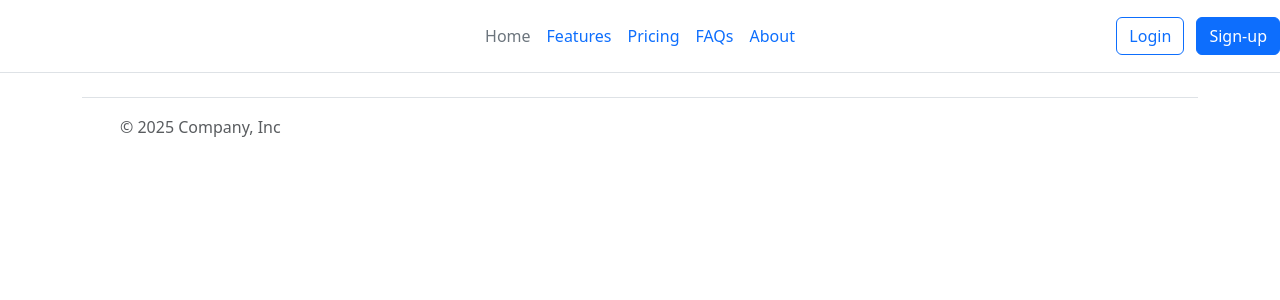
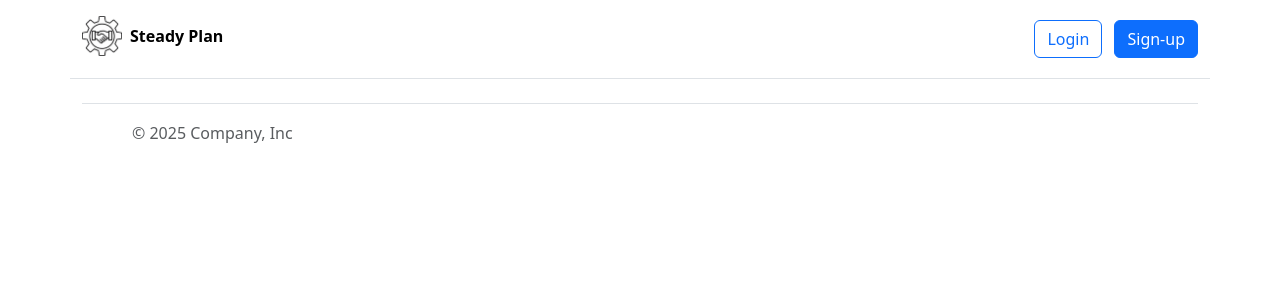
Before and after one commit to Rkovl/SteadyPlan, a PHP site: page /partialTest.php in a window 1280 px wide. Shown: the top 300 px of the page. Run offline with PHP 8.4, Linux system fonts and the light colour scheme.

Commit message:
improved header

```diff
--- a/partials/footer.php
+++ b/partials/footer.php
@@ -1,4 +1,30 @@
-<div class="container"> <footer class="d-flex flex-wrap justify-content-between align-items-center py-3 my-4 border-top"> <div class="col-md-4 d-flex align-items-center"> <a href="/" class="mb-3 me-2 mb-md-0 text-body-secondary text-decoration-none lh-1" aria-label="Bootstrap"> <svg class="bi" width="30" height="24" aria-hidden="true"><use xlink:href="#bootstrap"></use></svg> </a> <span class="mb-3 mb-md-0 text-body-secondary">© 2025 Company, Inc</span> </div> <ul class="nav col-md-4 justify-content-end list-unstyled d-flex"> <li class="ms-3"><a class="text-body-secondary" href="#" aria-label="Instagram"><svg class="bi" width="24" height="24" aria-hidden="true"><use xlink:href="#instagram"></use></svg></a></li> <li class="ms-3"><a class="text-body-secondary" href="#" aria-label="Facebook"><svg class="bi" width="24" height="24"><use xlink:href="#facebook"></use></svg></a></li> </ul> </footer> </div>
+<div class="container"> <footer class="d-flex flex-wrap justify-content-between align-items-center py-3 my-4 border-top container">
+    <div class="col-md-4 d-flex align-items-center">
+        <a href="/" class="mb-3 me-2 mb-md-0 text-body-secondary text-decoration-none lh-1" aria-label="Bootstrap">
+            <svg class="bi" width="30" height="24" aria-hidden="true">
+                <use xlink:href="#bootstrap"></use>
+            </svg>
+        </a>
+        <span class="mb-3 mb-md-0 text-body-secondary">© 2025 Company, Inc</span>
+    </div>
+    <ul class="nav col-md-4 justify-content-end list-unstyled d-flex">
+        <li class="ms-3">
+            <a class="text-body-secondary" href="#" aria-label="Instagram">
+                <svg class="bi" width="24" height="24" aria-hidden="true">
+                    <use xlink:href="#instagram"></use>
+                </svg>
+            </a>
+        </li>
+        <li class="ms-3">
+            <a class="text-body-secondary" href="#" aria-label="Facebook">
+                <svg class="bi" width="24" height="24">
+                    <use xlink:href="#facebook"></use>
+                </svg>
+            </a>
+        </li>
+    </ul>
+</footer>
+</div>
 <script src="https://cdn.jsdelivr.net/npm/bootstrap@5.3.8/dist/js/bootstrap.bundle.min.js" integrity="sha384-FKyoEForCGlyvwx9Hj09JcYn3nv7wiPVlz7YYwJrWVcXK/BmnVDxM+D2scQbITxI" crossorigin="anonymous"></script>
 </body>
 </html>
--- a/partials/header.php
+++ b/partials/header.php
@@ -6,21 +6,13 @@
     <title>Partial Test</title>
     <link href="https://cdn.jsdelivr.net/npm/bootstrap@5.3.8/dist/css/bootstrap.min.css" rel="stylesheet" integrity="sha384-sRIl4kxILFvY47J16cr9ZwB07vP4J8+LH7qKQnuqkuIAvNWLzeN8tE5YBujZqJLB" crossorigin="anonymous">
   </head>
-    <header class="d-flex flex-wrap align-items-center justify-content-center justify-content-md-between py-3 mb-4 border-bottom">
+        <header class="d-flex flex-wrap align-items-center justify-content-center justify-content-md-between py-3 mb-4 border-bottom container">
             <div class="col-md-3 mb-2 mb-md-0">
-            <a href="/" class="d-inline-flex link-body-emphasis text-decoration-none">
-                <svg class="bi" width="40" height="32" role="img" aria-label="Bootstrap">
-                    <use xlink:href="#bootstrap"></use>
-                </svg>
+                <a href="/" class="d-inline-flex link-body-emphasis text-decoration-none align-items-center fw-bold">
+                    <img src="./images/SteadyPlan_Logo.png" alt="Logo" class="bi me-2" width="40" height="40">
+                    Steady Plan
                 </a>
             </div>
-        <ul class="nav col-12 col-md-auto mb-2 justify-content-center mb-md-0">
-            <li><a href="#" class="nav-link px-2 link-secondary">Home</a></li>
-            <li><a href="#" class="nav-link px-2">Features</a></li>
-            <li><a href="#" class="nav-link px-2">Pricing</a></li>
-            <li><a href="#" class="nav-link px-2">FAQs</a></li>
-            <li><a href="#" class="nav-link px-2">About</a></li>
-        </ul>
             <div class="col-md-3 text-end">
                 <button type="button" class="btn btn-outline-primary me-2">Login</button>
                 <button type="button" class="btn btn-primary">Sign-up</button>
```
Lines whose indentation alone changed are shown as unchanged.
